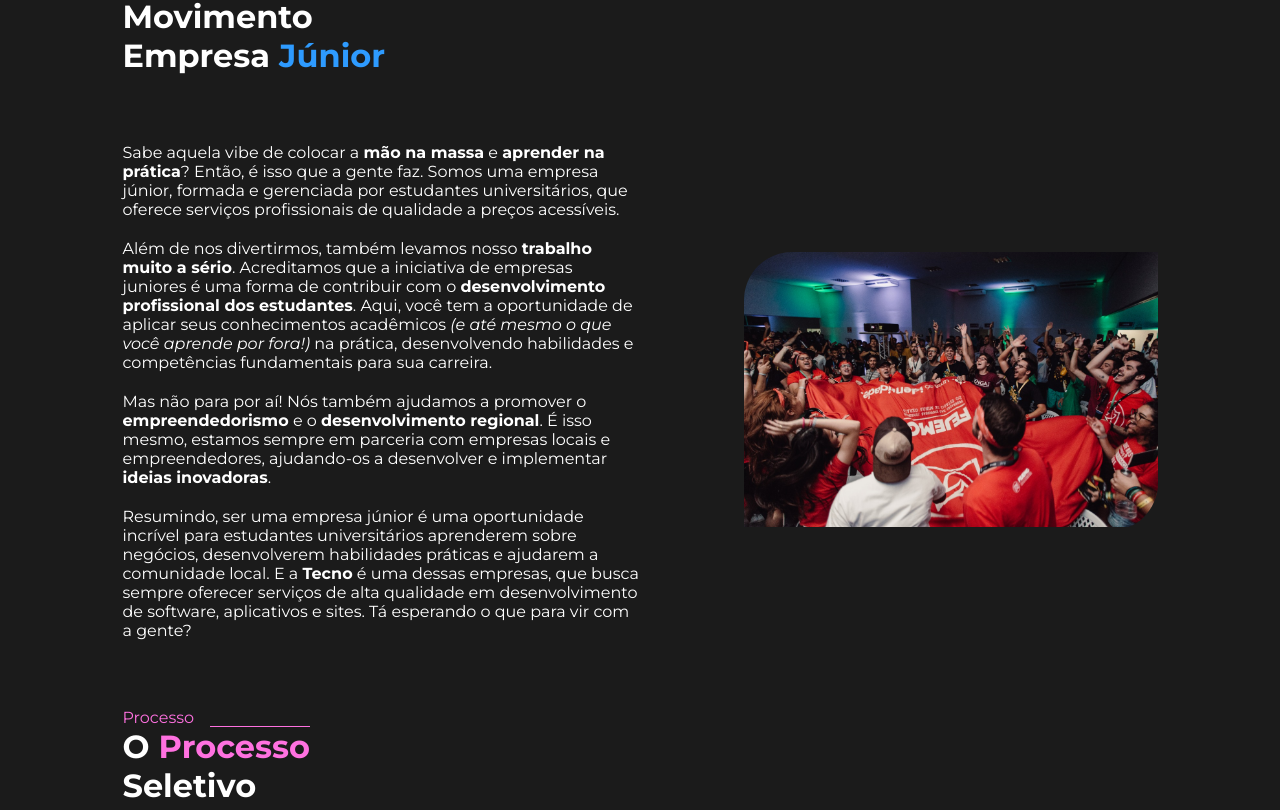
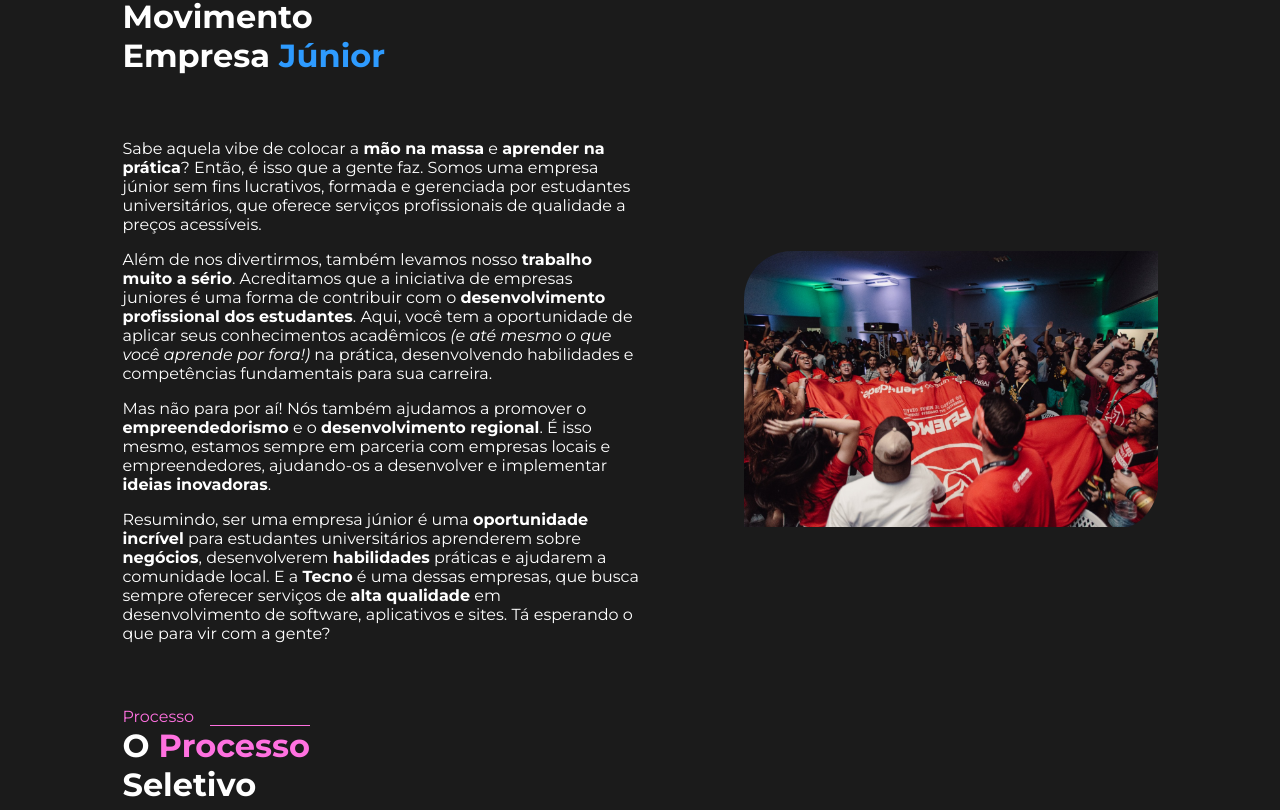
Before and after one commit to igorroc/tecno-site-2.0, a React (Vite) app: page /prosel in a window 1280 px wide. Shown: the part 870-1680 px from the top of the page. Built offline with nearby package versions, Linux system fonts and the light colour scheme.

Commit message:
fix: Prosel page

```diff
--- a/src/pages/Prosel/index.tsx
+++ b/src/pages/Prosel/index.tsx
@@ -73,7 +73,7 @@ export default function Prosel() {
 									Sabe aquela vibe de colocar a{" "}
 									<b>mão na massa</b> e{" "}
 									<b>aprender na prática</b>? Então, é isso
-									que a gente faz. Somos uma empresa júnior,
+									que a gente faz. Somos uma empresa júnior sem fins lucrativos,
 									formada e gerenciada por estudantes
 									universitários, que oferece serviços
 									profissionais de qualidade a preços
@@ -107,14 +107,13 @@ export default function Prosel() {
 									<b>ideias inovadoras</b>.
 								</p>
 								<p>
-									Resumindo, ser uma empresa júnior é uma
-									oportunidade incrível para estudantes
-									universitários aprenderem sobre negócios,
-									desenvolverem habilidades práticas e
+									Resumindo, ser uma empresa júnior é uma{" "}
+									<b>oportunidade incrível</b> para estudantes
+									universitários aprenderem sobre <b>negócios</b>,
+									desenvolverem <b>habilidades</b> práticas e
 									ajudarem a comunidade local. E a{" "}
 									<b>Tecno</b> é uma dessas empresas, que
-									busca sempre oferecer serviços de alta
-									qualidade em desenvolvimento de software,
+									busca sempre oferecer serviços de <b>alta qualidade</b> em desenvolvimento de software,
 									aplicativos e sites. Tá esperando o que para
 									vir com a gente?
 								</p>
@@ -160,9 +159,9 @@ export default function Prosel() {
 									vai <b>desenvolver um projeto</b>, como se
 									fosse para um <b>cliente fictício</b>, na
 									área que você escolheu:{" "}
-									<a href="#front">Front</a>,{" "}
-									<a href="#back">Back</a> ou{" "}
-									<a href="#design">Design</a>. É a hora de
+									<a className="clickableLink" href="#front">Front</a>,{" "}
+									<a className="clickableLink" href="#back">Back</a> ou{" "}
+									<a className="clickableLink" href="#design">Design</a>. É a hora de
 									colocar a mão na massa e mostrar o{" "}
 									<b>seu potencial</b>!
 								</p>
@@ -186,12 +185,12 @@ export default function Prosel() {
 								Ah, e você pode ficar tranquilo(a) em relação à
 								sua escolha de área, pois as etapas 2 e 3 são
 								específicas para cada uma delas. Ou seja, se
-								você escolheu <a href="#front">Front</a>, vai
+								você escolheu <a className="clickableLink" href="#front">Front</a>, vai
 								desenvolver um projeto de{" "}
-								<a href="#front">Front</a> e ser entrevistado
-								por quem entende de <a href="#front">Front</a>.
-								O mesmo vale para <a href="#back">Back</a> e{" "}
-								<a href="#design">Design</a>.
+								<a className="clickableLink" href="#front">Front</a> e ser entrevistado
+								por quem entende de <a className="clickableLink" href="#front">Front</a>.
+								O mesmo vale para <a className="clickableLink" href="#back">Back</a> e{" "}
+								<a className="clickableLink" href="#design">Design</a>.
 							</p>
 							<p>
 								<b>Bora participar</b>? Preencha o formulário
@@ -208,22 +207,22 @@ export default function Prosel() {
 					<CustomSection>
 						<p>
 							Na <b>Tecno</b>, temos três áreas principais para
-							nossos projetos: <a href="#front">Front-end</a>,{" "}
-							<a href="#back">Back-end</a> e{" "}
-							<a href="#design">Design</a>.
+							nossos projetos: <a className="clickableLink" href="#front">Front-end</a>,{" "}
+							<a className="clickableLink" href="#back">Back-end</a> e{" "}
+							<a className="clickableLink" href="#design">Design</a>.
 						</p>
 						<div className="twoColumns">
 							<div className="content">
-								<h2 id="front">Front</h2>
+								<h3 id="front">Front</h3>
 								<p>
 									Se você tem interesse em{" "}
 									<b>desenvolver interfaces</b>, a área de
 									Front é ideal para você. Nela, você será
 									responsável por{" "}
 									<b>transformar os designs</b> criados pela
-									equipe de <a href="#design">Design</a> em
+									equipe de <a className="clickableLink" href="#design">Design</a> em
 									código, utilizando principalmente{" "}
-									<a
+									<a className="clickableLink"
 										href="https://react.dev/"
 										target="_blank"
 									>
@@ -238,7 +237,7 @@ export default function Prosel() {
 						</div>
 						<div className="twoColumns reverse">
 							<div className="content">
-								<h2 id="back">Back</h2>
+								<h3 id="back">Back</h3>
 								<p>
 									Se você prefere trabalhar com a parte mais
 									técnica do desenvolvimento, a área de{" "}
@@ -247,14 +246,14 @@ export default function Prosel() {
 									, <b>bancos de dados</b> e outras
 									ferramentas necessárias para o funcionamento
 									de um software, utilizando{" "}
-									<a
+									<a className="clickableLink"
 										href="https://nodejs.org/"
 										target="_blank"
 									>
 										Node
 									</a>{" "}
 									ou{" "}
-									<a
+									<a className="clickableLink"
 										href="https://www.djangoproject.com/"
 										target="_blank"
 									>
@@ -269,7 +268,7 @@ export default function Prosel() {
 						</div>
 						<div className="twoColumns">
 							<div className="content">
-								<h2 id="design">Design</h2>
+								<h3 id="design">Design</h3>
 								<p>
 									Por fim, se você tem uma veia mais{" "}
 									<b>criativa</b> e gosta de trabalhar com
@@ -279,7 +278,7 @@ export default function Prosel() {
 									<b>criar interfaces</b> intuitivas e
 									prototipadas, utilizando principalmente a
 									ferramenta{" "}
-									<a
+									<a className="clickableLink"
 										href="https://www.figma.com/"
 										target="_blank"
 									>
@@ -297,8 +296,10 @@ export default function Prosel() {
 						Pré <strong>Requisitos</strong>
 					</SectionTitle>
 					<CustomSection>
+						<div>
+
 							<p>
-							Antes de se candidatar a uma das vagas da TecnoJr, é
+								Antes de se candidatar a uma das vagas da <b>Tecno</b>, é
 								importante verificar se você atende aos seguintes
 								pré-requisitos:
 							</p>
@@ -335,12 +336,13 @@ export default function Prosel() {
 							<p>
 								Se você se identifica com a nossa proposta e atende
 								aos pré-requisitos acima, não perca a oportunidade
-							de fazer parte da TecnoJr e desenvolver suas
+								de fazer parte da <b>Tecno</b> e desenvolver suas
 								habilidades em uma empresa júnior de qualidade.
 							</p>
 							<Button url="https://forms.gle/oszxPVXE55sANa71A">
 								Inscreva-se
 							</Button>
+						</div>
 					</CustomSection>
 					<SectionTitle title="Prazo" color="blue">
 						Os <strong>Prazos</strong>
@@ -387,7 +389,7 @@ export default function Prosel() {
 									<td>10/04/2023 → 23/04/2023</td>
 								</tr>
 								<tr>
-									<td>Avaliações Internas</td>
+									<td>Correção dos Projetos</td>
 									<td>24/04/2023 → 30/04/2023</td>
 								</tr>
 								<tr>
--- a/src/pages/Prosel/styles.ts
+++ b/src/pages/Prosel/styles.ts
@@ -16,10 +16,13 @@ export const CustomSection = styled("section", {
 	gap: "3em",
 
 	p: {
-		margin: "20px 0",
+		margin: "1em 0",
+	},
+	h3: {
+		marginTop: "2em",
 	},
 
-	a: {
+	".clickableLink": {
 		textDecoration: "underline",
 		animation: `${blink} 1s ease-in-out infinite`,
 		transition: "all 0.2s ease-in-out",
@@ -35,10 +38,12 @@ export const CustomSection = styled("section", {
 		width: "100%",
 		borderCollapse: "collapse",
 		boxShadow: "0 0 10px rgba(0, 0, 0, 0.35)",
+		border: "1px solid #ddd",
 
 		th: {
 			padding: "0.5em",
 			background: "var(--primary-color)",
+			border: "1px solid #ddd",
 			color: "#fff",
 		},
 
@@ -52,6 +57,13 @@ export const CustomSection = styled("section", {
 			"&:nth-child(even)": {
 				background: "#f2f2f211",
 			},
+		},
+	},
+
+	ul: {
+		marginLeft: "1em",
+		li: {
+			margin: "0.5em 0",
 		},
 	},
 
@@ -79,8 +91,18 @@ export const CustomSection = styled("section", {
 				objectFit: "cover",
 			},
 		},
+	},
 
-		"@media (max-width: 850px)": {
+	".center": {
+		display: "flex",
+		flexDirection: "column",
+		justifyContent: "center",
+		alignItems: "center",
+	},
+
+	"@media (max-width: 850px)": {
+		gap: "0",
+		".twoColumns": {
 			flexDirection: "column-reverse",
 
 			"&.reverse": { flexDirection: "column-reverse" },
@@ -93,13 +115,6 @@ export const CustomSection = styled("section", {
 				width: "100%",
 			},
 		},
-	},
-
-	".center": {
-		display: "flex",
-		flexDirection: "column",
-		justifyContent: "center",
-		alignItems: "center",
 	},
 })
 
```
Also changed, not shown: src/assets/img/prosel.png. Lines whose indentation alone changed are shown as unchanged.
